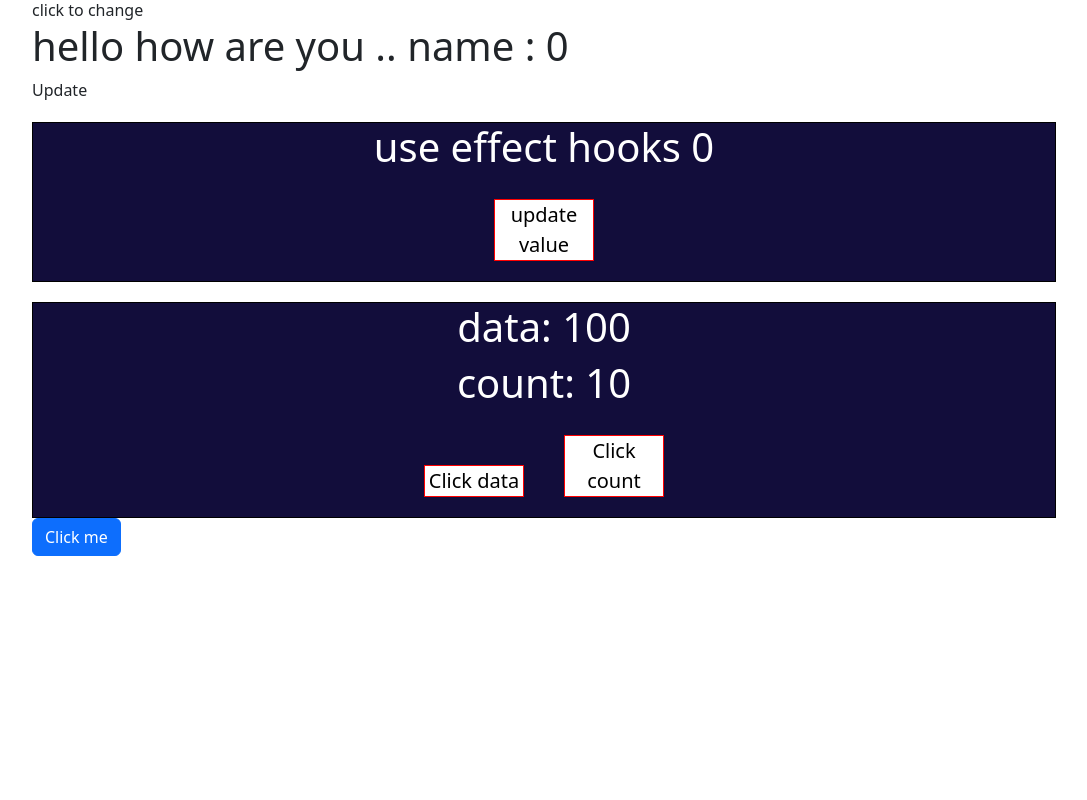
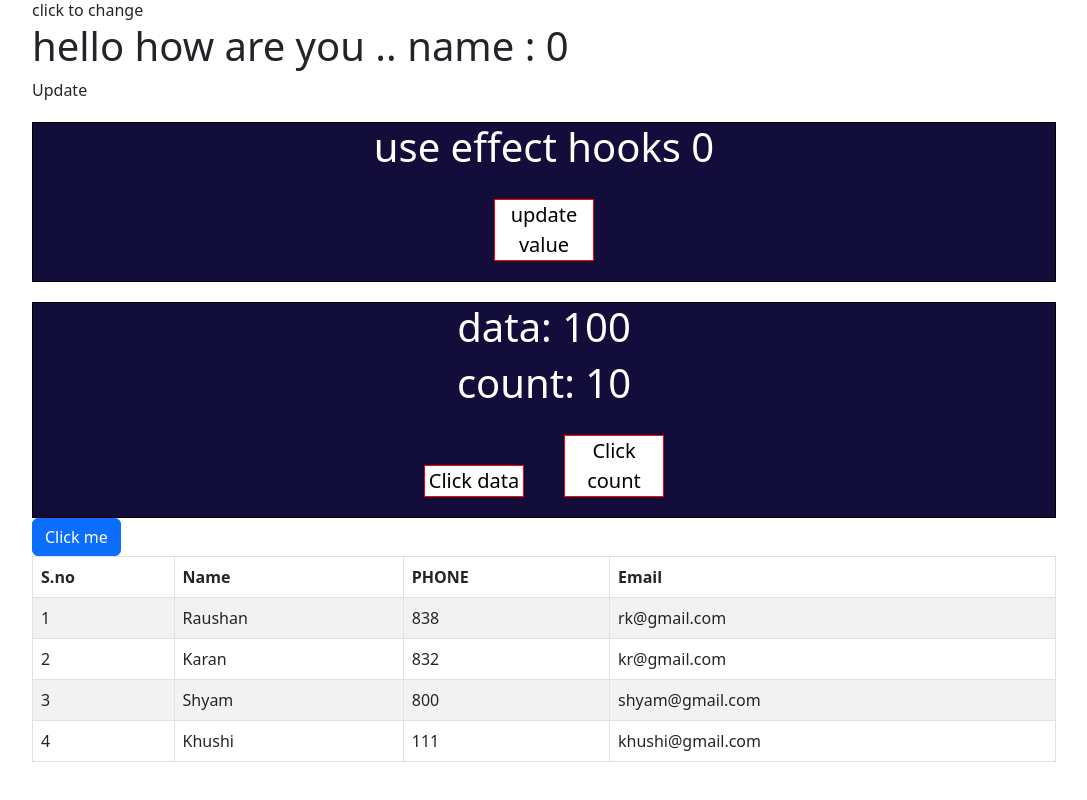
Before and after one commit to Raushan-kumar88/React-Js-tutorial, a React (Create React App) app: page / in a window 1280 px wide. Shown: the part 2516-3316 px from the top of the page, without its empty margins (96-1183 px from the left). Before the commit the page ends 3144 px from the top, so only its background shows below. Built offline with nearby package versions, Linux system fonts and the light colour scheme; a web font is replaced by a local one.

Commit message:
loop function

```diff
--- a/src/App.js
+++ b/src/App.js
@@ -24,6 +24,8 @@ import ComponetDidUpdate from './ReactCode/ComponetDidUpdate';
 import ReactHook from './ReactCode/ReactHook';
 import UseEffect2 from './ReactCode/UseEffect2';
 import Bootstraps from './ReactCode/Bootstraps';
+import MapFunction from './MapFunction';
+
 function App() {
 
   // function Data(){
@@ -59,6 +61,7 @@ function App() {
       <ReactHook/>
       <UseEffect2/>
       <Bootstraps/>
+      <MapFunction/>
     </div>
   );
 }
--- /dev/null
+++ b/src/MapFunction.jsx
@@ -0,0 +1,47 @@
+import React from 'react'
+import Table from 'react-bootstrap/Table';
+const data=[
+    {
+        id:'1',name:"Raushan",phone:'838',Email:"rk@gmail.com"
+    },
+    {
+        id:'2',name:"Karan",phone:'832',Email:"kr@gmail.com"
+    },
+    {
+        id:'3',name:"Shyam",phone:'800',Email:"shyam@gmail.com"
+    },
+    {
+        id:'4',name:"Khushi",phone:'111',Email:"khushi@gmail.com"
+    }
+]
+function MapFunction() {
+    return (
+        <Table striped bordered hover>
+          <thead>
+            <tr>
+              <th>S.no</th>
+              <th>Name</th>
+              <th>PHONE</th>
+              <th>Email</th>
+            </tr>
+          </thead>
+          <tbody>
+          {
+            data.map((dt)=>
+            <tr>
+              <td>{dt.id}</td>
+              <td>{dt.name}</td>
+              <td>{dt.phone}</td>
+              <td>{dt.Email}</td>
+            </tr>
+          )
+          }
+          </tbody>
+        </Table>
+      );
+}
+
+export default MapFunction
+
+// for loop function is note used in react js because forloop is not support in return function
+// only used in map functin
```
